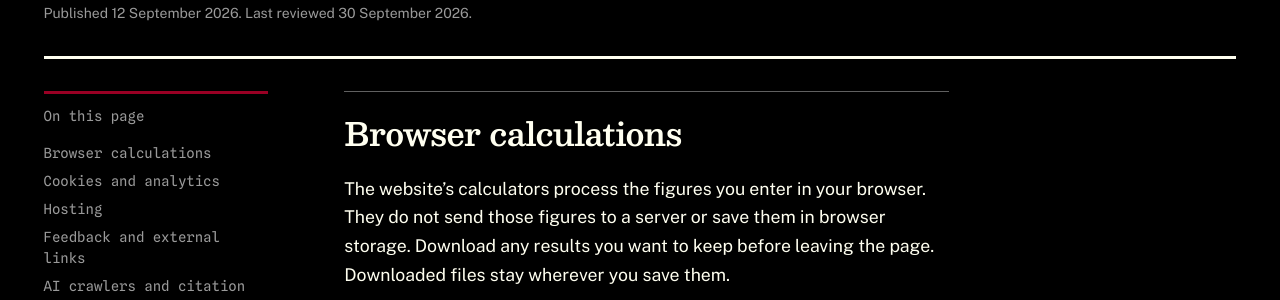
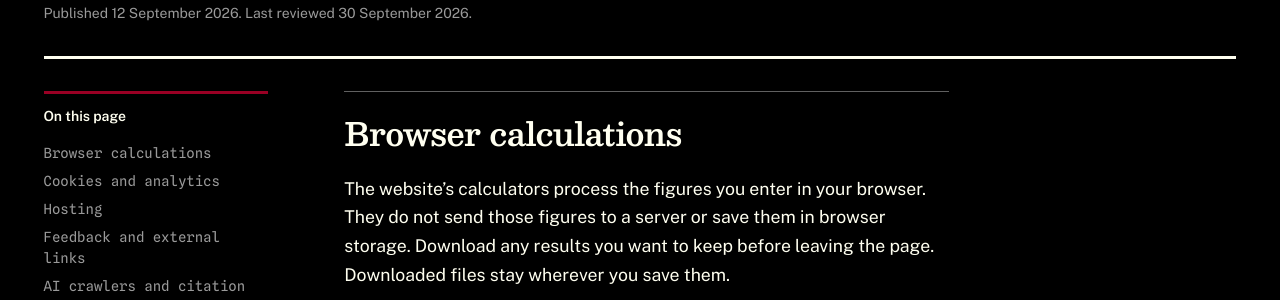
Before and after one commit to ryanduguid/ryanduguid.github.io, a Jekyll site: the page built from privacy/index.html, in a window 1280 px wide. Shown: the part 352-652 px from the top of the page. Built offline with Jekyll 4.4.1, drawn with Linux system fonts in a browser that asks for light colours.

Commit message:
Set the contents label apart by weight and ignore comments in the label check

```diff
--- a/assets/site.css
+++ b/assets/site.css
@@ -548,9 +548,12 @@ main p {
   line-height: 1.45;
 }
 
+/* The label sets apart from the mono links by face and weight, not capitals. */
 .article-toc p {
   margin-bottom: var(--space-2);
-  color: var(--colour-ink-soft);
+  color: var(--colour-ink);
+  font-family: var(--font-body);
+  font-weight: 600;
 }
 
 .article-toc a {
--- a/scripts/check_design.py
+++ b/scripts/check_design.py
@@ -559,7 +559,8 @@ def check_stylesheets(root: Path, baseline: dict[str, Any]) -> list[str]:
 
     # Labels stay in sentence case at normal spacing; the footer motto is a
     # set mark, not a label, and keeps its tracked capitals.
-    for selector, body in re.findall(r"([^{}]+)\{([^{}]*)\}", site_css):
+    uncommented_css = re.sub(r"/\*.*?\*/", "", site_css, flags=re.S)
+    for selector, body in re.findall(r"([^{}]+)\{([^{}]*)\}", uncommented_css):
         spacing = re.search(r"letter-spacing\s*:\s*([^;]+);", body, re.I)
         if (
             re.search(r"text-transform\s*:\s*uppercase", body, re.I)
```
Also changed, not shown: DESIGN.md (+2 -1 lines).
